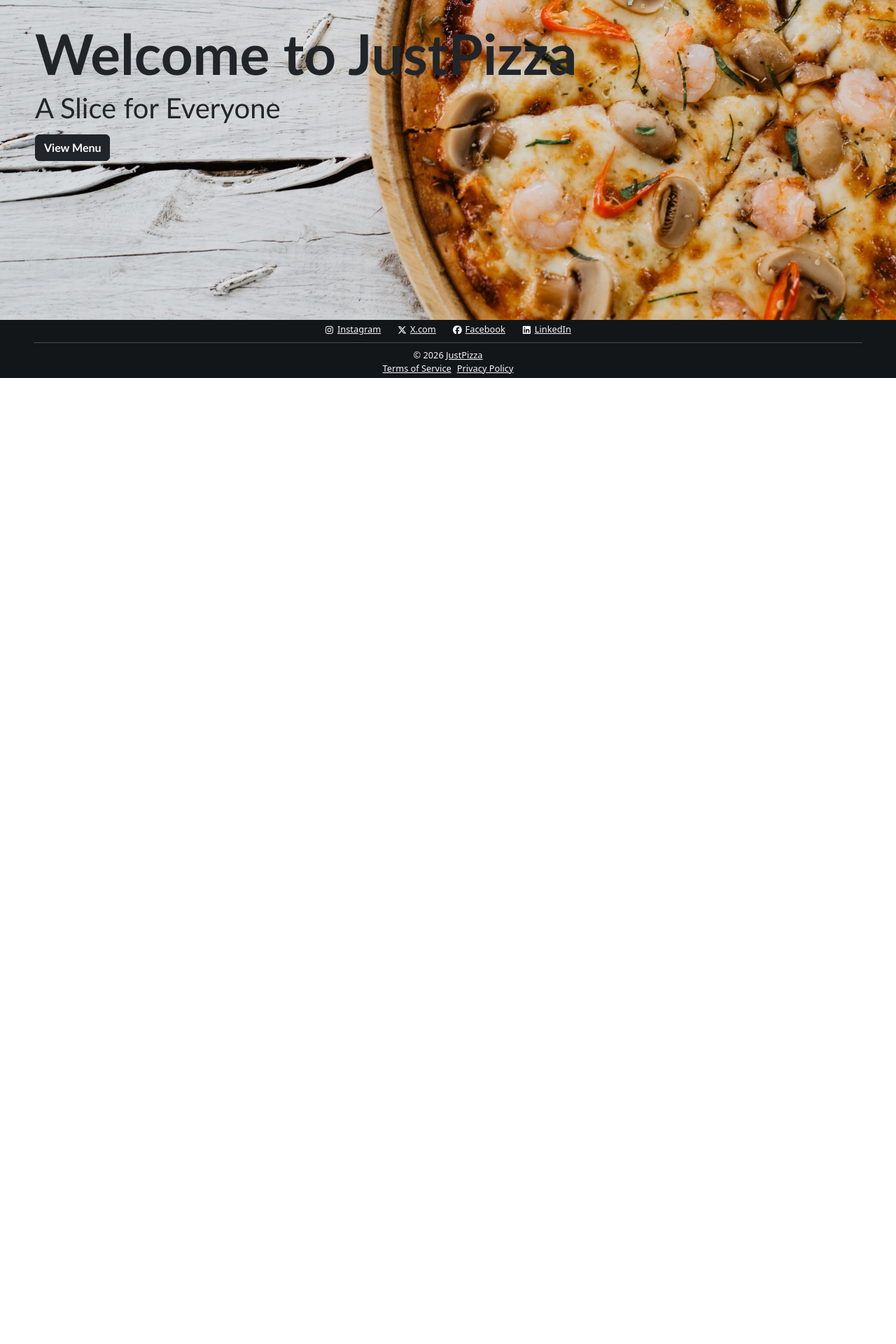
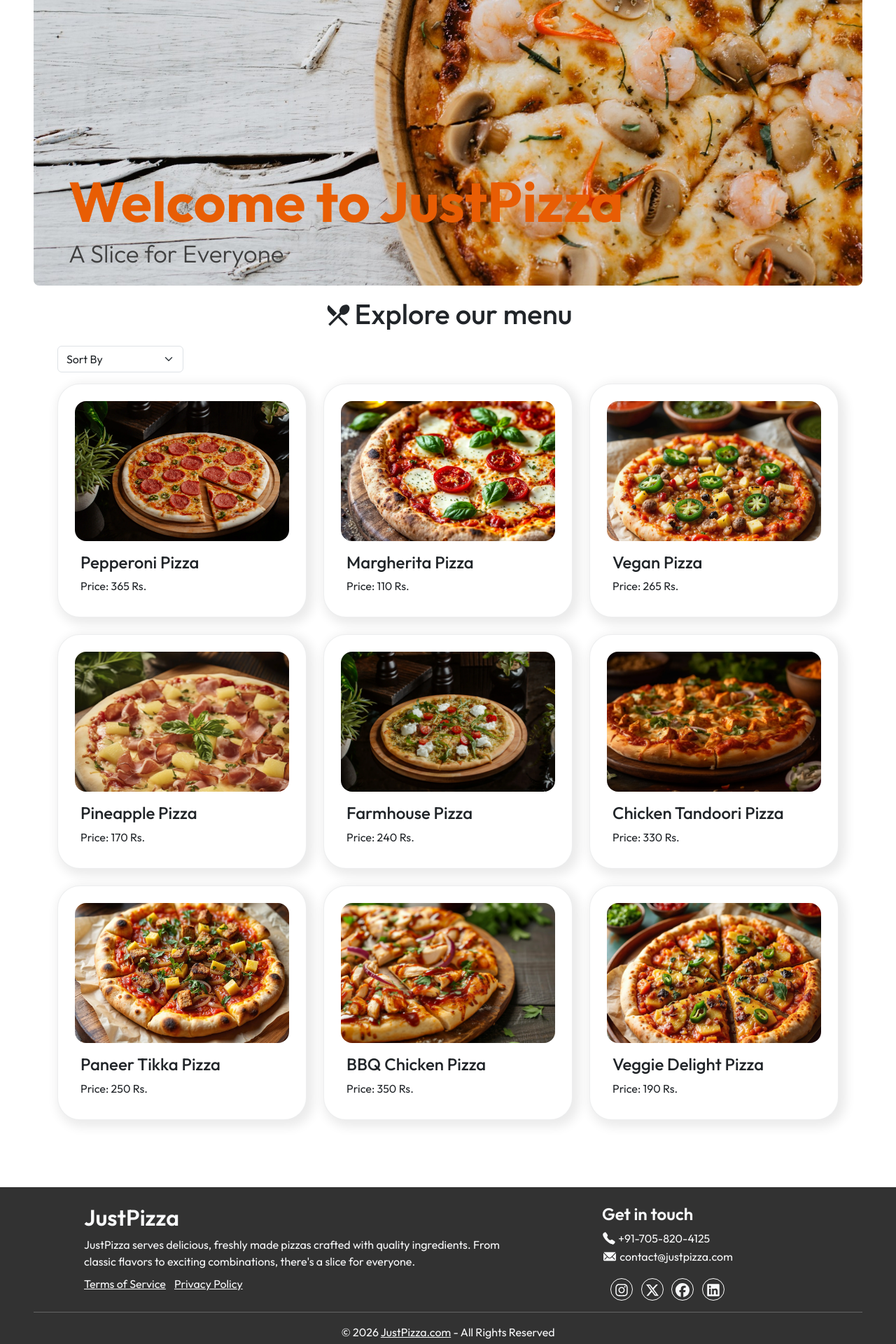
Before and after one commit to vaibhav-velhal/just-pizza-react, a React (Vite) app: page / in a window 1280 px wide. Shown: the part 260-2180 px from the top of the page at 70% size. Before the commit the page ends 800 px from the top, so only its background shows below. Built offline with nearby package versions, Linux system fonts and the light colour scheme.

Commit message:
Move menu to homepage and redesign it, update footer content, and apply new font styling

```diff
--- a/src/App.jsx
+++ b/src/App.jsx
@@ -2,7 +2,6 @@ import { BrowserRouter as Router, Routes, Route } from "react-router-dom";
 import Navbar from './components/Navbar';
 import Footer from './components/Footer';
 import Home from './pages/Home';
-import Menu from './pages/Menu';
 import About from './pages/About';
 import Contact from "./pages/Contact"
 
@@ -15,7 +14,6 @@ function App() {
         <div className="main-content">
           <Routes>
             <Route path="/" element={<Home />} />
-            <Route path="/menu" element={<Menu />} />
             <Route path="/about" element={<About />} />
             <Route path="/contact" element={<Contact />} />
           </Routes>
--- a/src/components/Footer.jsx
+++ b/src/components/Footer.jsx
@@ -1,22 +1,42 @@
 import { FaInstagram, FaXTwitter, FaFacebook, FaLinkedin } from "react-icons/fa6";
+import { IoCall } from "react-icons/io5";
+import { IoIosMail } from "react-icons/io";
 import '../styles/Footer.css';
 
 function Footer() {
 
     return(
-        <div className="footer mt-auto py-1 text-center text-light">
-            <div className="social-links gap-4">
-                <a href="https://www.instagram.com/" target="_blank" className="text-light"><FaInstagram className="icon" />Instagram</a>
-                <a href="https://x.com/" target="_blank" className="text-light"><FaXTwitter className="icon" />X.com</a>
-                <a href="https://www.facebook.com/" target="_blank" className="text-light"><FaFacebook  className="icon"/>Facebook</a>
-                <a href="https://www.linkedin.com/" target="_blank" className="text-light"><FaLinkedin  className="icon"/>LinkedIn</a>
+        <div className="footer pb-2 pt-4 text-light">
+
+            <div className="footer-content">
+                <div className="footer-content-left">
+                    <h2 className="fw-semibold">JustPizza</h2>
+                    <p className="mb-2">
+                        JustPizza serves delicious, freshly made pizzas crafted with quality ingredients. From classic flavors to exciting combinations, there's a slice for everyone.                    </p>
+                    <div className="links">
+                        <a href="/" className="text-light">Terms of Service</a>
+                        <a href="/" className="text-light" id="privacy-link">Privacy Policy</a>
+                    </div>
+                </div>
+
+                <div className="footer-content-right">
+                    <h4 className="fw-semibold">Get in touch</h4>
+                    <p className="m-0"><IoCall className="mb-1" size={20} /> +91-705-820-4125</p>
+                    <p className="m-0"><IoIosMail className="mb-1" size={22} /> contact@justpizza.com</p>
+                    <div className="social-links mt-3">
+                        <a href="https://www.instagram.com/" target="_blank" className="text-light"><FaInstagram className="icon" /></a>
+                        <a href="https://x.com/" target="_blank" className="text-light"><FaXTwitter className="icon" /></a>
+                        <a href="https://www.facebook.com/" target="_blank" className="text-light"><FaFacebook  className="icon"/></a>
+                        <a href="https://www.linkedin.com/" target="_blank" className="text-light"><FaLinkedin  className="icon"/></a>
+                    </div>
+                </div>
             </div>
-            <hr className="m-2 mx-md-5 mx-3"/>
-            <p className="m-0">&copy; {new Date().getFullYear()} <a href="/" className="text-light">JustPizza</a></p>
-            <ul className="d-flex justify-content-center gap-2 m-0 p-0">
-                <li className="list-item"><a href="/" className="text-light">Terms of Service</a></li>
-                <li className="list-item"><a href="/" className="text-light">Privacy Policy</a></li>
-            </ul>
+
+            <hr className="mx-md-5 mx-3"/>
+
+            <p className="m-0 text-center">
+                &copy; {new Date().getFullYear()} <a href="/" className="text-light">JustPizza.com</a> - All Rights Reserved
+            </p>
         </div>
     )
 }
--- a/src/index.css
+++ b/src/index.css
@@ -1,6 +1,10 @@
+@import url('https://fonts.googleapis.com/css2?family=JetBrains+Mono:ital,wght@0,100..800;1,100..800&family=Outfit:wght@100..900&display=swap');
+
 * {
     margin: 0;
     padding: 0;
+    font-family: Outfit;
+    scroll-behavior: smooth;
 }
 
 #root {
@@ -17,4 +21,5 @@ html body {
     height: 100vh;
     display: flex;
     flex-direction: column;
+    background-color: white;
 }
--- a/src/pages/Contact.jsx
+++ b/src/pages/Contact.jsx
@@ -34,7 +34,7 @@ function ContactPage() {
         <div id="row-div" className="row w-100 m-0">
             <div className="col-12 col-md-6 p-0 pizza-left-img"></div>
             <div id="form-div" className="col-12 col-md-6 p-0">
-                <form onSubmit={onSubmit}>
+                <form onSubmit={onSubmit} className="my-md-5">
                     <h4 className="text-center mb-3"><FaPhoneAlt className="mb-1 me-2" />Contact Us</h4>
                     <label htmlFor="name" className="form-label fw-semibold">Name:</label>
                     <input type="text" name="name" className="form-control mb-3"
--- a/src/pages/Home.jsx
+++ b/src/pages/Home.jsx
@@ -1,16 +1,18 @@
-import {Link} from 'react-router-dom';
 import '../styles/Home.css';
+import Menu from './Menu';
 
 function Home() {
 
     return(
-        <div className="homePage">
-            <div className="headerContainer">
-                <h1 className='m-0 fw-bold'>Welcome to JustPizza</h1>
-                <p className='mb-2 fw-light'>A Slice for Everyone</p>
-                <Link to="/menu" className='button'>
-                    <button className="btn btn-dark fw-semibold">View Menu</button>
-                </Link>
+        <div id='home-page' className="container-fluid p-3 pb-5 p-md-5 pb-md-5 mb-5">
+            <div className="headerContainer rounded-3">
+                <div className="welcome-text">
+                    <h1 className='m-0 fw-bold'>Welcome to JustPizza</h1>
+                    <p className='m-0 fw-light'>A Slice for Everyone</p>
+                </div>
+            </div>
+            <div className="menuContainer">
+                <Menu />
             </div>
         </div>
     )
--- a/src/pages/Menu.jsx
+++ b/src/pages/Menu.jsx
@@ -18,11 +18,11 @@ function Menu() {
   });
 
   return (
-    <div id="menuPage" className="container my-3">
+    <div id="menuPage" className="container mt-3">
 
-      <h1 className="text-center fw-bold mb-3">
+      <h1 className="text-center mb-3">
         <MdRestaurantMenu className="mb-2 me-1" />
-        Our Menu
+        Explore our menu
       </h1>
 
       <div className="sort-box mb-3" style={{width: 180}}>
@@ -36,17 +36,16 @@ function Menu() {
       <div className="row row-cols-1 row-cols-sm-2 row-cols-md-3 g-4">
         {sortedMenu.map((item, index) => (
           <div className="col" key={index}>
-            <div className="card p-3 border border-secondary border-opacity-75">
+            <div className="card p-4 rounded-5">
 
-              <div className="image-container bg-light bg-opacity-75 border border-secondary border-opacity-50 rounded">
+              <div className="image-container rounded-4">
                 <img src={item.image} alt={item.name} className="card-img-top" />
               </div>
 
-              <div className="card-body p-0 pt-2">
-                <h6 className="card-title">Name: {item.name}</h6>
+              <div className="card-body p-2 pt-3">
+                <h4 className="card-title mb-2">{item.name}</h4>
                 <p className="card-text">Price: {item.price} Rs.</p>
               </div>
-
             </div>
           </div>
         ))}
--- a/src/styles/Footer.css
+++ b/src/styles/Footer.css
@@ -1,16 +1,38 @@
 .footer {
-    background-color: #121619;
-    font-size: 0.8rem;
+    margin-top: auto;
+    background-color: #323232;
 }
 
-.footer .social-links {
+.footer-content {
     display: flex;
-    justify-content: center;
+    gap: 100px;
+}
+
+.footer-content-left {
+    width: 50%;
+    margin-left: 120px;
+}
+
+#privacy-link {
+    margin-left: 12px;
+}
+
+.social-links {
+    display: flex;
+    justify-content: space-evenly;
+}
+
+.footer .social-links a {
+    text-align: center;
+    height: 32px;
+    width: 32px;
+    border: 1px solid white;
+    border-radius: 50%;
 }
 
 .icon {
-    margin-bottom: 2px;
-    margin-right: 5px;
+    font-size: 20px;
+    margin-top: 3px;
 }
 
 .footer a:hover {
@@ -18,8 +40,37 @@
 }
 
 @media (max-width: 767px) {
-    .footer .social-links {
-        font-size: 0.8rem;
-        margin: 0 20px;
+    .footer-content {
+        display: flex;
+        flex-direction: column;
+        align-items: center;
+        gap: 25px;
+    }
+
+    .footer-content h2, .footer-content h4 {
+        text-align: center;
+    }
+
+    .footer-content-left {
+        width: 80vw;
+        margin-left: 0;
+        border-bottom: 1px solid white;
+        padding-bottom: 25px;
+    }
+
+    .footer-content-left p {
+        text-align: justify;
+    }
+
+    .links {
+        text-align: center;
     }
 }
+
+@media (max-width: 375px) {
+    .links {
+        display: flex;
+        flex-direction: column;
+        text-align: center;
+    }
+}
--- a/src/styles/Home.css
+++ b/src/styles/Home.css
@@ -1,64 +1,49 @@
-.homePage {
-    height: 100%;
+.headerContainer {
+    height: 70vh;
     background: url("/pizza.jpeg") no-repeat center center;
     background-size: cover;
     display: flex;
-    align-items: center;
+    align-items: end;
 }
 
-.headerContainer {
-    font-family: 'Gill Sans', 'Gill Sans MT', Calibri, 'Trebuchet MS', sans-serif;
+.welcome-text {
     margin-left: 50px;
+    margin-bottom: 20px;
 }
 
 .headerContainer h1 {
-    justify-content: center;
-    align-items: center;
+    color: #E85D04;
     font-size: 80px;
 }
 
 .headerContainer p {
-    font-size: 40px;
+    color: hsl(0, 0%, 25%);
+    font-size: 35px;
 }
 
-.headerContainer button {
-    justify-content: center;
-}
 
 @media (max-width: 767px) {
-    .homePage {
+    .headerContainer{
         justify-content: center;
     }
 
-    .headerContainer {
-        width: clamp(288px, 80vw, 90vw);
-        margin-left: 0;
-        border-radius: 10px;
-        padding: 20px;
-        background-color: hsla(206, 16%, 8%, 0.8);
-        color: white;
-        border: 1px solid hsla(0, 0%, 100%, 0.5);
+    .welcome-text {
+        /* width: clamp(280px, 85vw, 100vw); */
+        margin-left: 15px;
+        /* border-radius: 10px; */
+        /* padding: 20px; */
+        /* background-color: hsla(206, 16%, 8%, 0.8); */
+        /* color: white; */
+        /* border: 1px solid hsla(0, 0%, 100%, 0.5); */
     }
 
     .headerContainer h1 {
         font-size: 40px;
-        color: white;
+        /* color: white; */
     }
 
     .headerContainer p {
         font-size: 20px;
-        color: hsla(0, 0%, 100%, 0.5);
-    }
-
-    .button {
-        display: flex;
-        justify-content: center;
-        text-decoration: none;
-    }
-
-    .headerContainer button {
-        color: #121619;
-        background-color: #f8f9fa;
-        margin-top: 8px;
+        /* color: hsla(0, 0%, 100%, 0.5); */
     }
 }
--- a/src/styles/Menu.css
+++ b/src/styles/Menu.css
@@ -1,3 +1,8 @@
+.row .col .card {
+    border: 1px solid hsla(208, 7%, 46%, 0.12);
+    box-shadow: 5px 5px 15px 5px #00000015;
+}
+
 .image-container {
     width:100%;
     height:200px;
@@ -11,9 +16,10 @@ img {
 }
 
 .card:hover {
-    background-color: hsl(210, 17%, 95%);
+    border: 1px solid hsla(208, 7%, 46%, 0.4) !important;
+    background-color: hsl(210, 17%, 98%);
     cursor: pointer;
-    box-shadow: 5px 5px 15px 1px hsl(0, 0%, 75%);
+    box-shadow: 5px 5px 15px 5px hsla(0, 0%, 0%, 0.072);
 }
 
 @media (max-width: 767px) {
```
Also changed, not shown: src/components/Navbar.jsx (+3 -4 lines).
